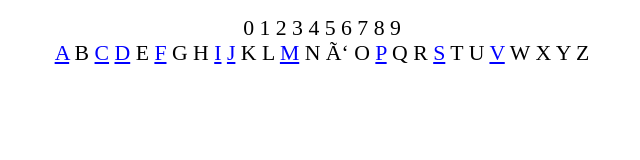
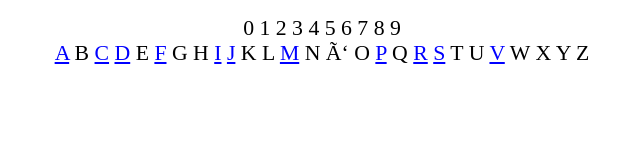
Before and after one commit to CDFC-CELL/creador-formador, a plain HTML site: page C/CD.htm in a window 1280 px wide. Shown: the full height of the page, 318-958 px from the left. Drawn offline with Linux system fonts and the light colour scheme.

Commit message:
Update CD.htm

```diff
--- a/C/CD.htm
+++ b/C/CD.htm
@@ -59,7 +59,7 @@ N
 O
 <a href="https://cdfc-cell.github.io/creador-formador/P/P.htm">P</a>
 Q
-R
+<a href="https://cdfc-cell.github.io/creador-formador/R/R.htm">R</a>
 <a href="https://cdfc-cell.github.io/creador-formador/S/S.htm">S</a>
 T
 U
```
